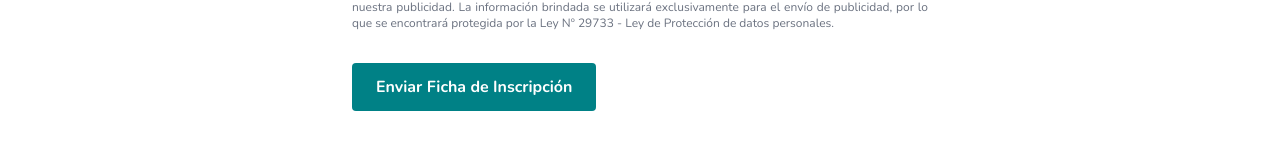
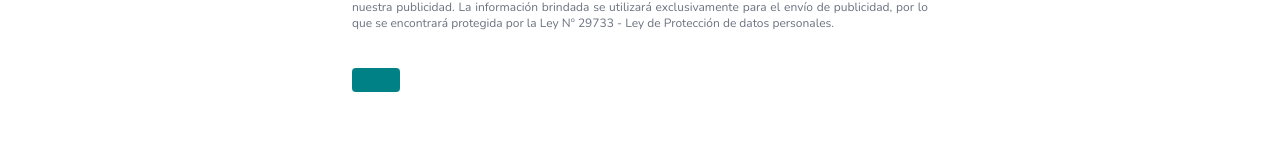
Before and after one commit to jpxoi/bioeasy-landing, a React (Vite) app: page /inscribete in a window 1280 px wide. Shown: the part 1533-1694 px from the top of the page. Built offline with nearby package versions, Linux system fonts and the light colour scheme; no server answers.

Commit message:
chore: Update RegisterForm with feedback messages and language support

```diff
--- a/src/Components/RegisterForm.jsx
+++ b/src/Components/RegisterForm.jsx
@@ -205,6 +205,11 @@ function RegisterForm() {
         <form className="w-full max-w-xl mt-8" acceptCharset="UTF-8" action="https://submit-form.com/XdEPgIgpT" method="POST" encType="multipart/form-data">
             <input type="hidden" name="_redirect" id="redirect_url_input"/>
             <input type="hidden" name="_append" value="false" />
+            <input type="hidden" name="_feedback.language" value="es" />
+            <input type="hidden" name="_feedback.success.title" value="¡Tu inscripción se ha registrado con éxito!" />
+            <input type="hidden" name="_feedback.success.message" value="Estamos validando tus datos. En breve recibirás un correo electrónico con la información de tu inscripción." />
+            <input type="hidden" name="_feedback.error.title" value="¡Ups! Algo salió mal." />
+            <input type="hidden" name="_feedback.error.message" value="Por favor, intenta nuevamente o comunícate con nosotros a través de nuestro WhatsApp." />
 
             <input type="hidden" name="_email.subject" value="Se ha inscrito un nuevo alumno" />
             <input type="hidden" name="_email.from" value="Sistema de Matrículas BG Medicina" />
@@ -470,7 +475,7 @@ function RegisterForm() {
                 Considerando la vigencia del Decreto Legislativo Nº 1390 (Restricciones a la difusión de publicidad masiva) y, siendo <strong>Bioeasy Galenos</strong> respetuoso del ordenamiento jurídico vigente, le solicitamos nos brinde su consentimiento para mantenerlo informado acerca de nuestros diferentes servicios a través del envío de nuestra publicidad. La información brindada se utilizará exclusivamente para el envío de publicidad, por lo que se encontrará protegida por la Ley Nº 29733 - Ley de Protección de datos personales.
             </p>
 
-            <input className="bg-teal-700 hover:bg-teal-800 text-white font-bold py-3 px-6 rounded focus:outline-none focus:shadow-outline disabled:bg-red-600 disabled:hover:bg-red-800 cursor-pointer" type="submit" value="Enviar Ficha de Inscripción" />
+            <button className="bg-teal-700 hover:bg-teal-800 text-white font-bold py-3 px-6 rounded focus:outline-none focus:shadow-outline disabled:bg-red-600 disabled:hover:bg-red-800 cursor-pointer" type="submit" value="Enviar Ficha de Inscripción" />
         </form>
     )
 }
```
